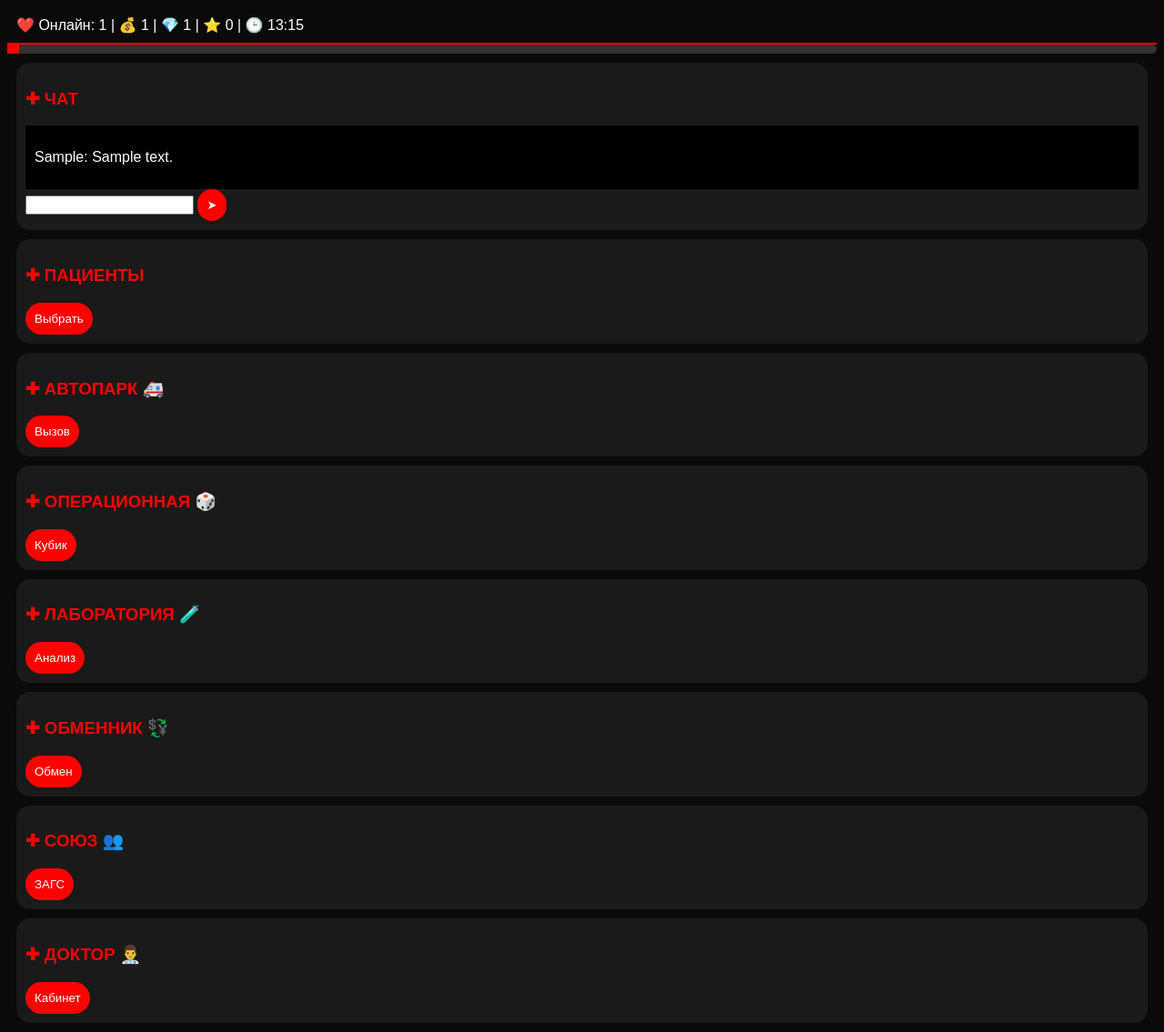
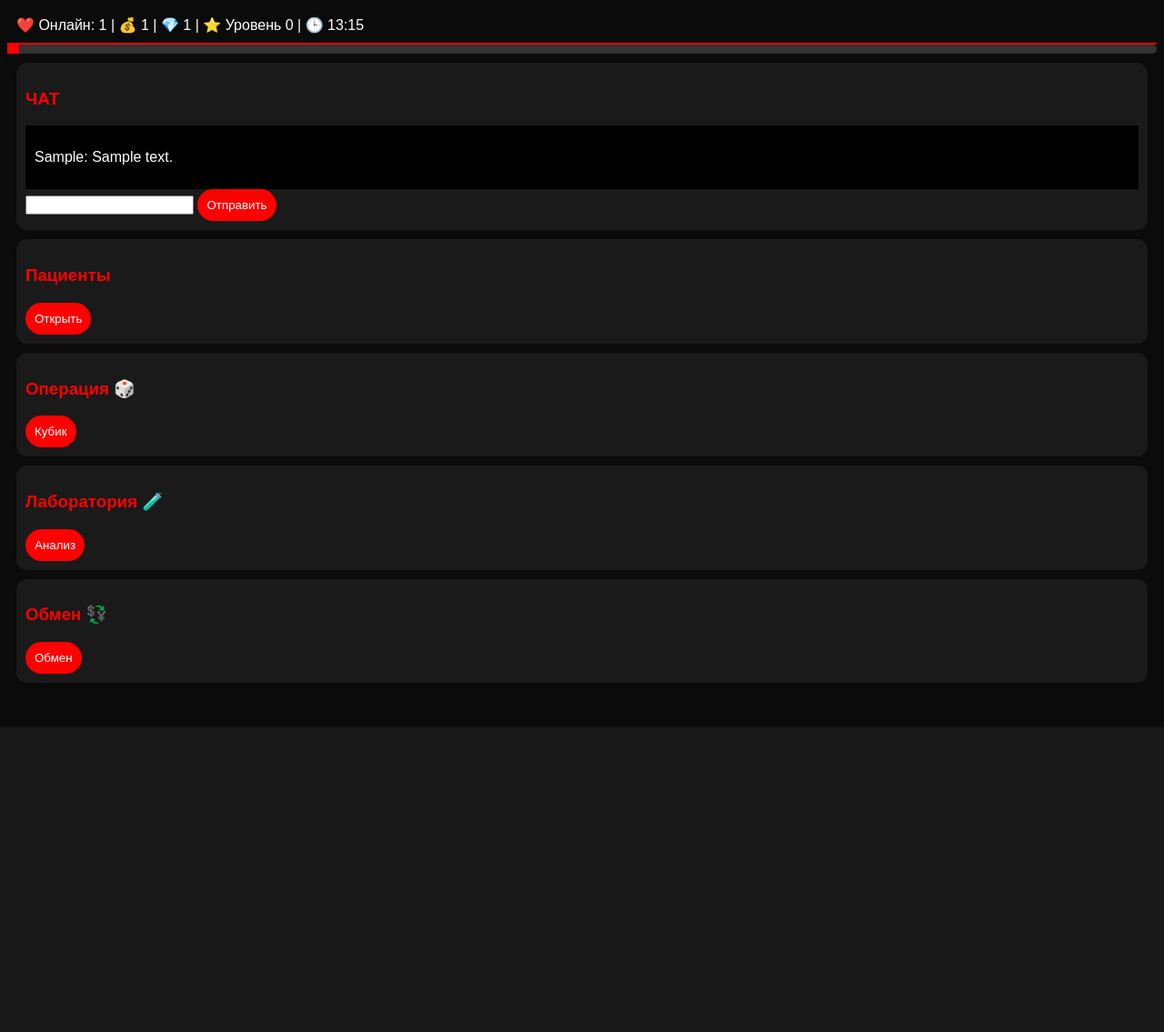
Before and after one commit to ivan0796223-byte/xospital-game, a Flask app: page / in a window 1280 px wide. Shown: the whole page at 91% size. After the commit the page ends 800 px from the top, so only its background shows below. Run offline with Flask 3, Linux system fonts and the light colour scheme; the visitor is signed in with stand-in values (Sample User, id 1); tables that the repository leaves empty hold one stand-in row (values such as "Sample post").

Commit message:
Update game.html

```diff
--- a/templates/game.html
+++ b/templates/game.html
@@ -1,28 +1,16 @@
-
 <!DOCTYPE html>
 <html>
 <head>
+<title>Game</title>
 <style>
-body {background:#0a0a0a;color:white;font-family:Arial;}
+body {background:#0b0b0b;color:white;font-family:Arial;}
+.box {background:#1a1a1a;margin:10px;padding:10px;border-radius:12px;}
 .top {padding:10px;border-bottom:2px solid red;}
-.box {background:#1a1a1a;margin:10px;padding:10px;border-radius:15px;}
-.cross {color:red;}
-button {
-    background:red;
-    border:none;
-    color:white;
-    padding:10px;
-    border-radius:50px;
-}
-.icon {
-    width:40px;height:40px;
-    background:red;
-    border-radius:50%;
-    display:inline-block;
-}
-.progress {background:#333;border-radius:10px;}
+.red {color:red;}
+button {background:red;color:white;border:none;padding:10px;border-radius:20px;}
+.chat {max-height:200px;overflow:auto;background:black;padding:10px;}
+.progress {background:#333;height:10px;border-radius:10px;}
 .progress div {background:red;height:10px;}
-.chat {max-height:200px;overflow:auto;background:black;padding:10px;}
 </style>
 </head>
 
@@ -32,7 +20,7 @@ button {
 ❤️ Онлайн: {{online}} |
 💰 {{user.coins}} |
 💎 {{user.diamonds}} |
-⭐ {{level}} |
+⭐ Уровень {{level}} |
 🕒 {{time.strftime("%H:%M")}}
 </div>
 
@@ -41,51 +29,38 @@ button {
 </div>
 
 <div class="box">
-<h3 class="cross">✚ ЧАТ</h3>
+<h3 class="red">ЧАТ</h3>
+
 <div class="chat">
 {% for m in msgs %}
 <p>{{m.user}}: {{m.text}}</p>
 {% endfor %}
 </div>
+
 <form method="POST" action="/send">
 <input name="text">
-<button>➤</button>
+<button>Отправить</button>
 </form>
 </div>
 
 <div class="box">
-<h3 class="cross">✚ ПАЦИЕНТЫ</h3>
-<a href="/patients"><button>Выбрать</button></a>
+<h3 class="red">Пациенты</h3>
+<a href="/patients"><button>Открыть</button></a>
 </div>
 
 <div class="box">
-<h3 class="cross">✚ АВТОПАРК 🚑</h3>
-<a href="/garage"><button>Вызов</button></a>
-</div>
-
-<div class="box">
-<h3 class="cross">✚ ОПЕРАЦИОННАЯ 🎲</h3>
+<h3 class="red">Операция 🎲</h3>
 <a href="/operate"><button>Кубик</button></a>
 </div>
 
 <div class="box">
-<h3 class="cross">✚ ЛАБОРАТОРИЯ 🧪</h3>
+<h3 class="red">Лаборатория 🧪</h3>
 <a href="/lab"><button>Анализ</button></a>
 </div>
 
 <div class="box">
-<h3 class="cross">✚ ОБМЕННИК 💱</h3>
+<h3 class="red">Обмен 💱</h3>
 <a href="/exchange"><button>Обмен</button></a>
-</div>
-
-<div class="box">
-<h3 class="cross">✚ СОЮЗ 👥</h3>
-<a href="/alliance"><button>ЗАГС</button></a>
-</div>
-
-<div class="box">
-<h3 class="cross">✚ ДОКТОР 👨‍⚕️</h3>
-<a href="/doctor"><button>Кабинет</button></a>
 </div>
 
 </body>
```
